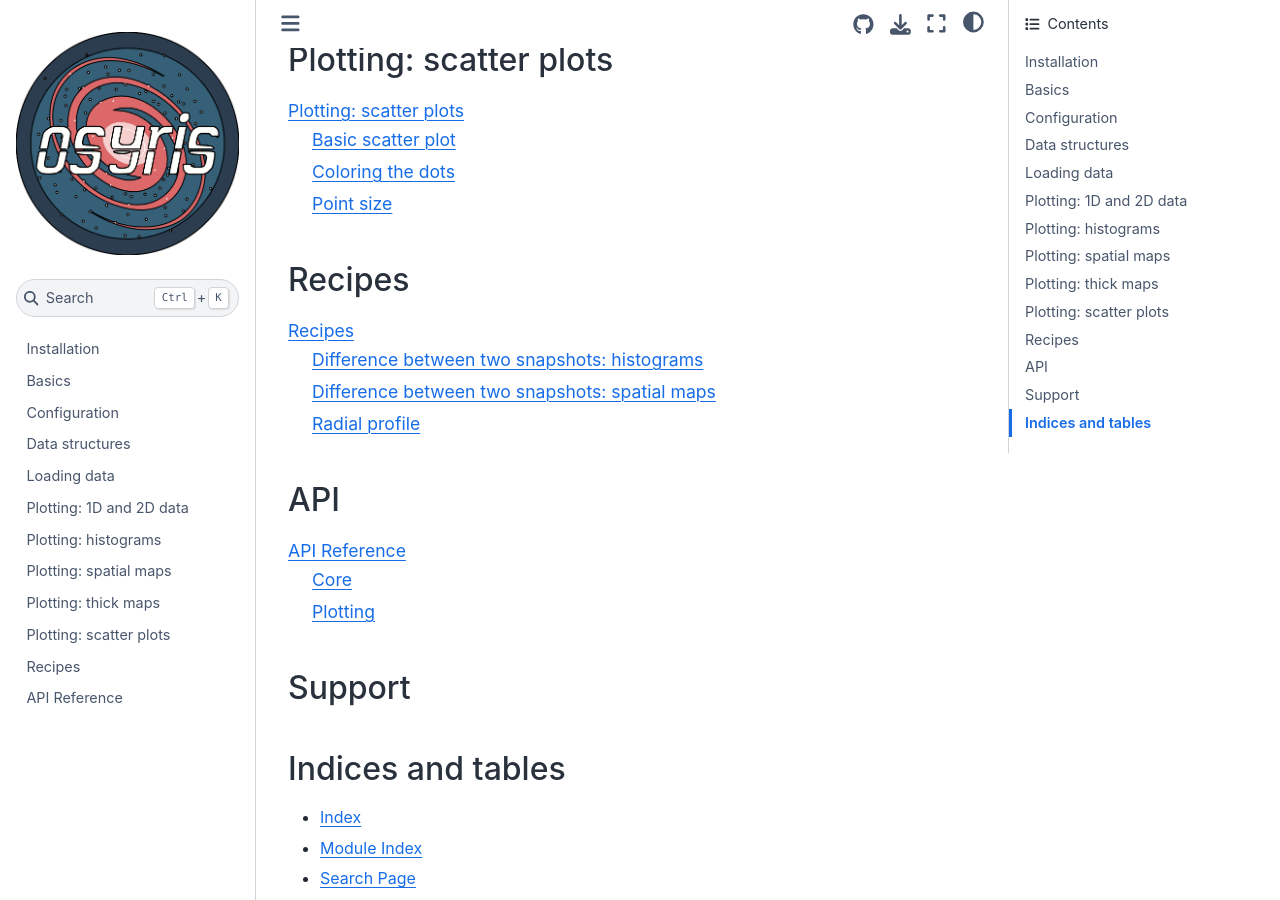
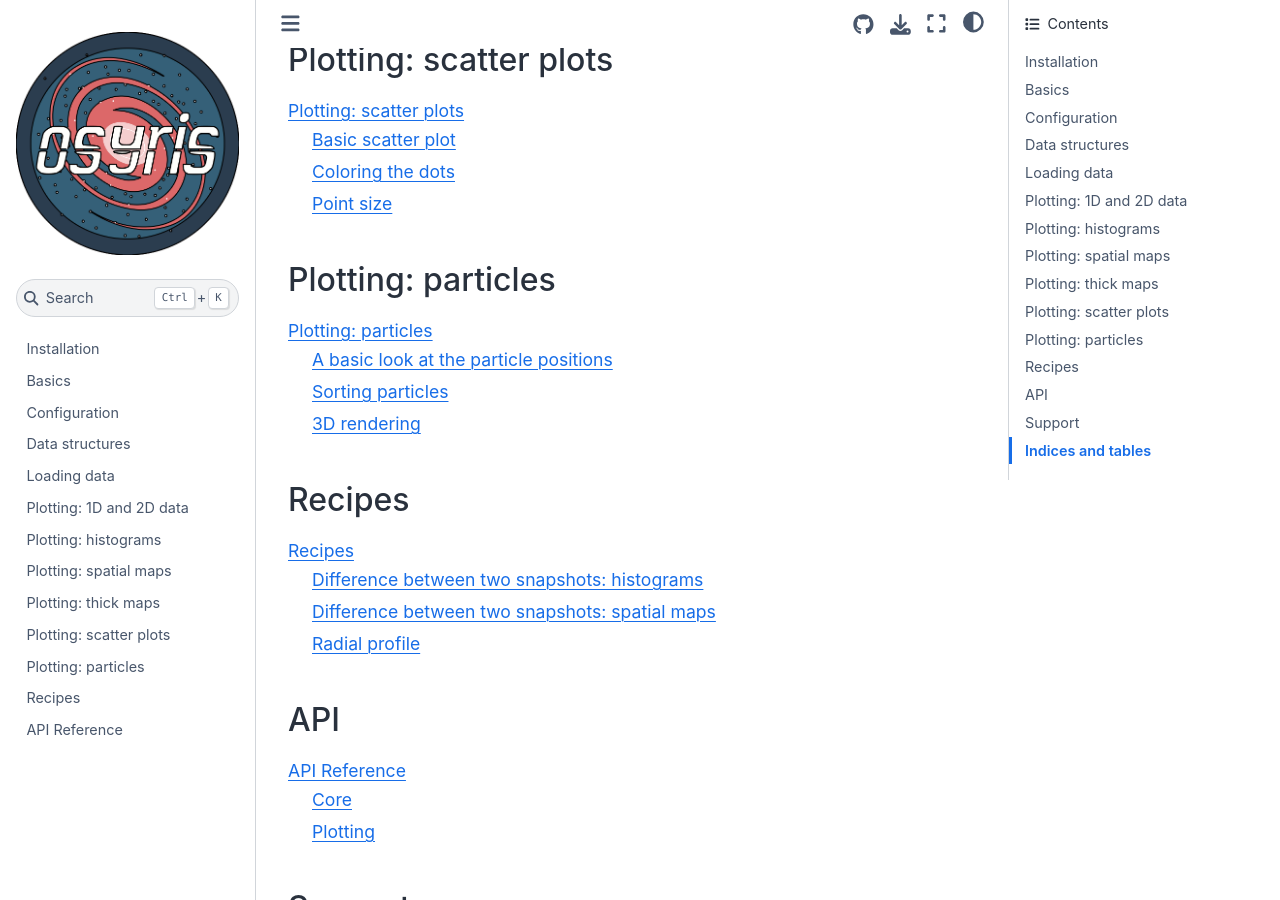
Before and after one commit to osyris-project/osyris, a Sphinx documentation site: the page built from docs/index.rst, in a window 1280 px wide and 900 px high, scrolled down 3001 px. Built offline with Sphinx 7.4.7 and the Sphinx Book theme 1.1.4, drawn with Linux system fonts in a browser that asks for light colours.

Commit message:
add notebook to the index tree

```diff
--- a/docs/index.rst
+++ b/docs/index.rst
@@ -104,6 +104,14 @@ Plotting: scatter plots
 
    plotting_scatter
 
+Plotting: particles
+===================
+
+.. toctree::
+   :maxdepth: 2
+
+   plotting_particles
+
 Recipes
 =======
 
```
